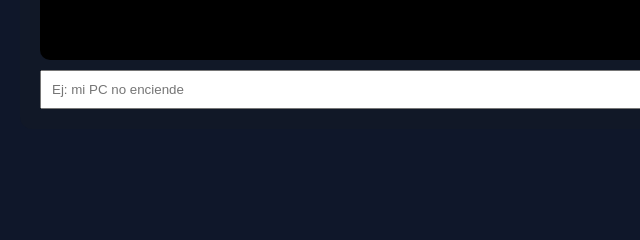
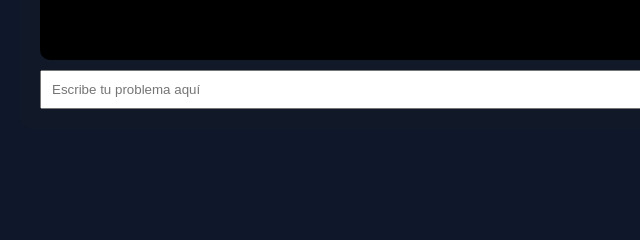
Before and after one commit to darknike23/backend-ia, a plain HTML site: page index.html in a window 1280 px wide. Shown: the part 465-705 px from the top of the page, 0-640 px from the left. Drawn offline with Linux system fonts and the light colour scheme.

Commit message:
Update index.html

```diff
--- a/index.html
+++ b/index.html
@@ -16,7 +16,7 @@
 
   <div id="chatbox"></div>
 
-  <input id="userInput" placeholder="Ej: mi PC no enciende">
+  <input id="userInput" placeholder="Escribe tu problema aquí">
   <button onclick="sendMessage()">Enviar</button>
 
 </div>
```
